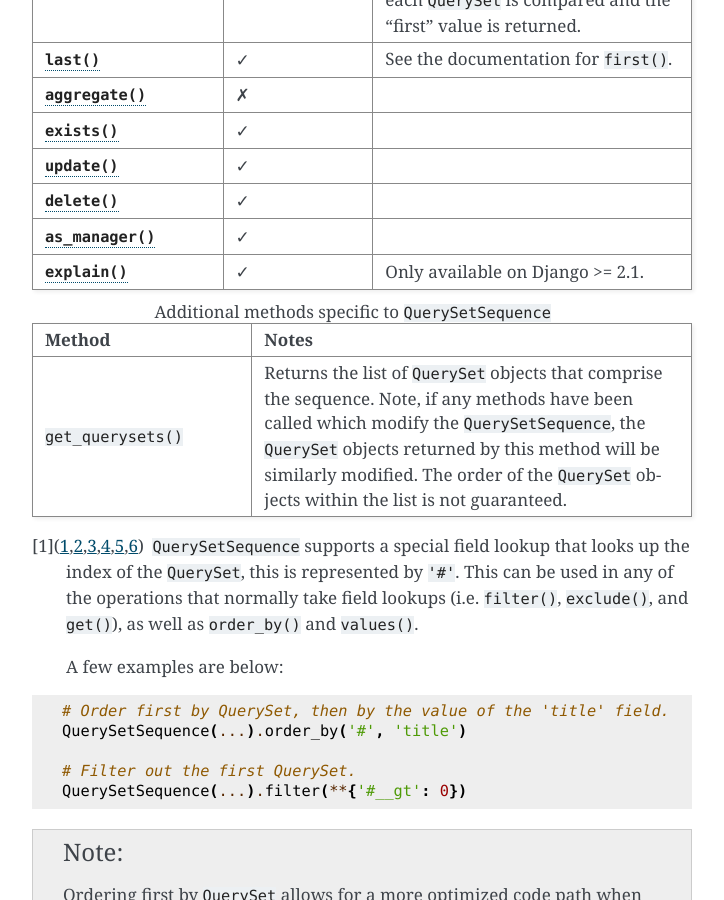
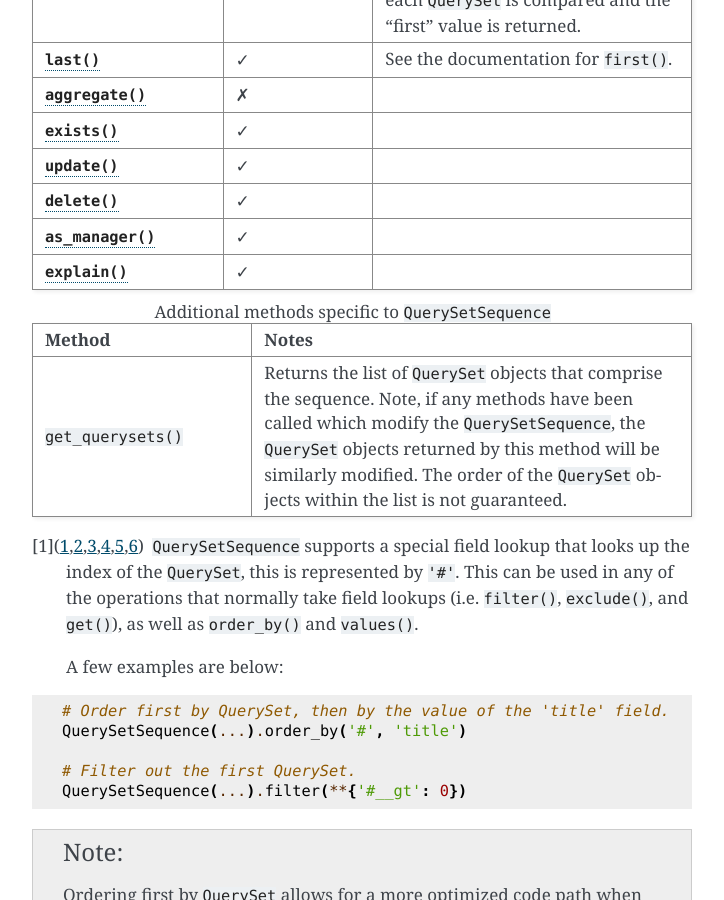
Before and after one commit to clokep/django-querysetsequence, a Sphinx documentation site: the page built from docs/api.rst, in a window 1280 px wide and 900 px high, scrolled down 2503 px. Shown: the whole window, without its empty margins (388-1112 px from the left). Built offline with Sphinx 7.4.7, drawn with Linux system fonts in a browser that asks for light colours.

Commit message:
Remove an obsolete version reference.

```diff
--- a/docs/api.rst
+++ b/docs/api.rst
@@ -177,7 +177,7 @@ Summary of Supported APIs
       -
     * - |explain|_
       - |check|
-      - Only available on Django >= 2.1.
+      -
 
 .. list-table:: Additional methods specific to ``QuerySetSequence``
     :widths: 15 30
```
